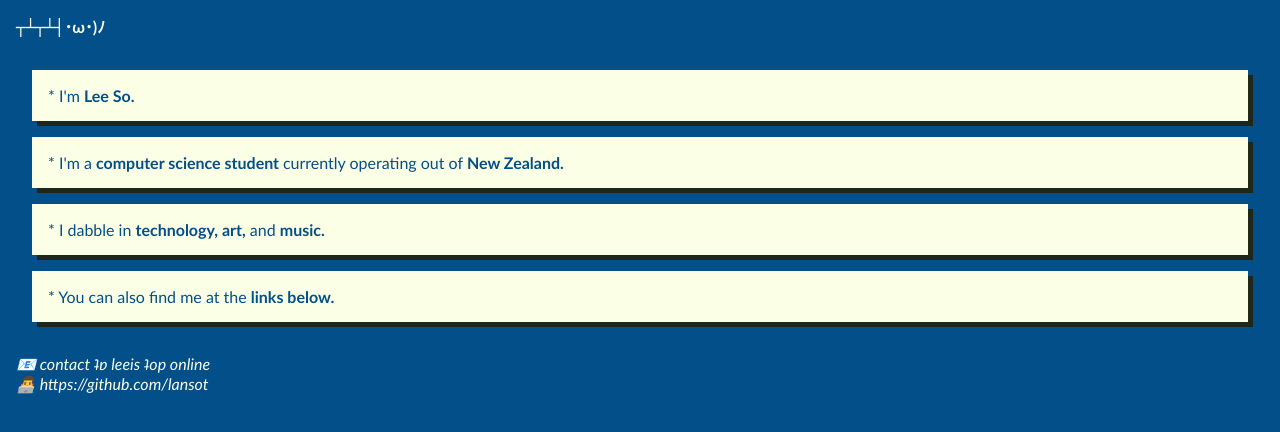
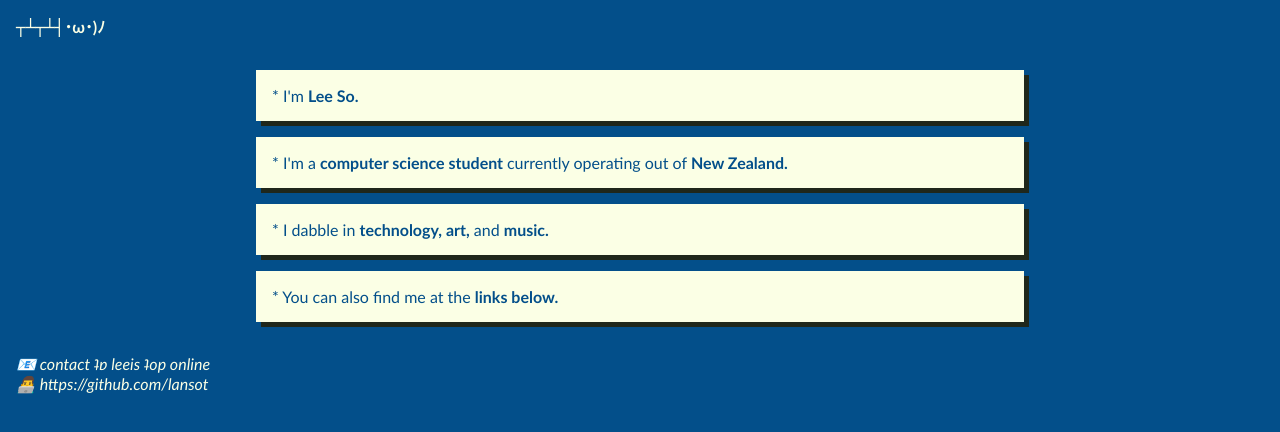
Before and after one commit to lansot/leeisonline, a plain HTML site: page index.html in a window 1280 px wide. Shown: the part 126-558 px from the top of the page. Drawn offline with Linux system fonts and the light colour scheme.

Commit message:
tighten main body text in center

```diff
--- a/index.css
+++ b/index.css
@@ -15,7 +15,7 @@ body {
 p {
     background-color: var(--color2);
     color: var(--color1);
-    margin: 1rem 2rem;
+    margin: 1rem 20%;
     box-shadow: 5px 5px var(--color4);
     /* box-shadow: 3px 3px var(--color3), -3px -3px var(--color5); */
     padding: 1rem;
```
